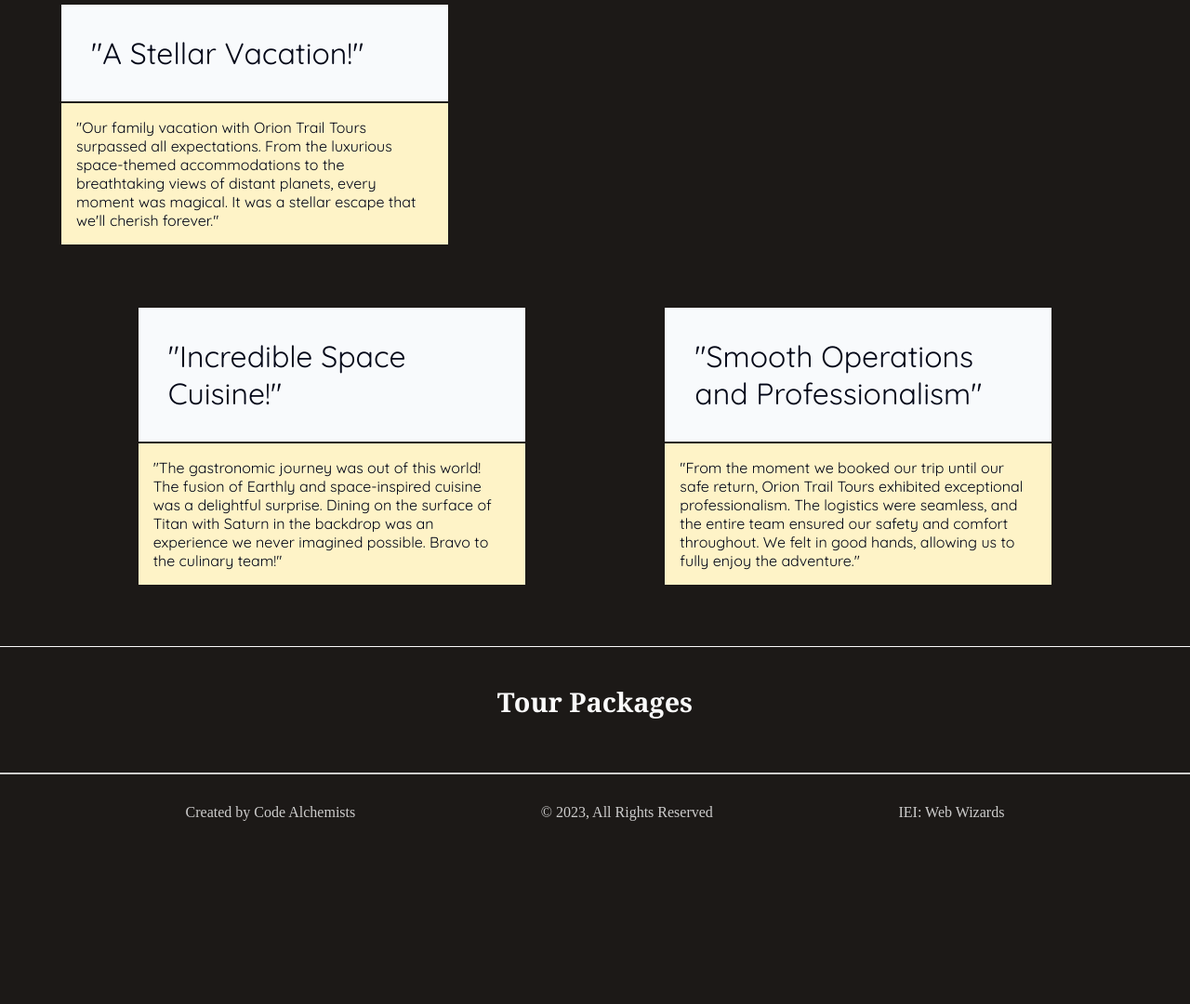
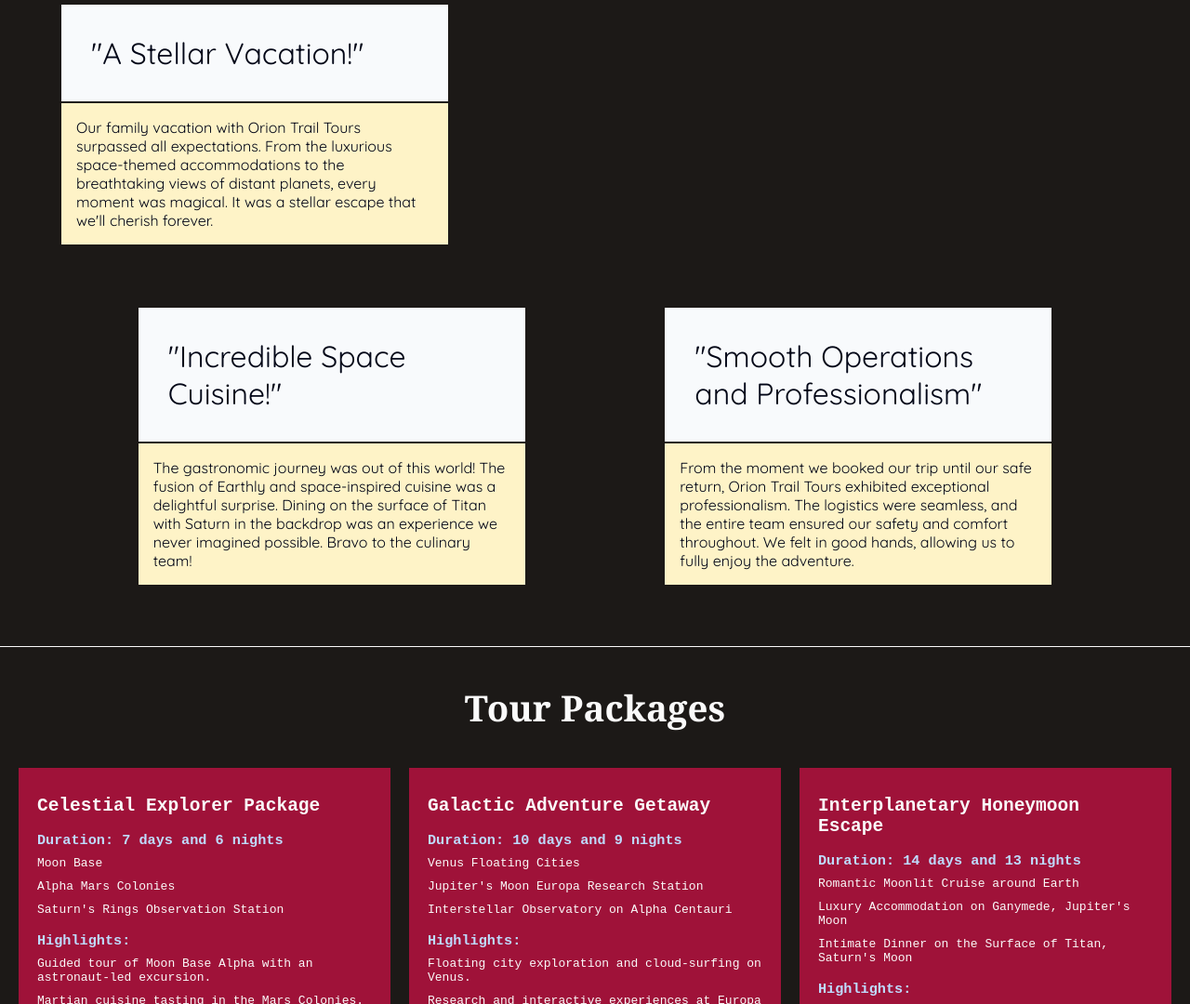
Before and after one commit to cryptocat8/Code-Alchemists-IEI, a plain HTML site: page index.html in a window 1280 px wide. Shown: the part 1720-2800 px from the top of the page at 93% size. Before the commit the page ends 2635 px from the top, so only its background shows below. Drawn offline with nearby package versions, Linux system fonts and the light colour scheme.

Commit message:
tour packages added

```diff
--- a/index.html
+++ b/index.html
@@ -80,26 +80,82 @@
 
         <table>
             <tr><td class="table-header">"A Stellar Vacation!"</td></tr>
-            <td>"Our family vacation with Orion Trail Tours surpassed all expectations. From the luxurious space-themed accommodations to the breathtaking views of distant planets, every moment was magical. It was a stellar escape that we'll cherish forever."</td>
+            <td>Our family vacation with Orion Trail Tours surpassed all expectations. From the luxurious space-themed accommodations to the breathtaking views of distant planets, every moment was magical. It was a stellar escape that we'll cherish forever.</td>
         </table>
 
     </div>
 
     <div class="feedbacks2">
-        <table class="table-part2">
+        <table class="table-part1">
             <tr><td class="table-header">"Incredible Space Cuisine!"</td></tr>
-            <td>"The gastronomic journey was out of this world! The fusion of Earthly and space-inspired cuisine was a delightful surprise. Dining on the surface of Titan with Saturn in the backdrop was an experience we never imagined possible. Bravo to the culinary team!"</td>
+            <td>The gastronomic journey was out of this world! The fusion of Earthly and space-inspired cuisine was a delightful surprise. Dining on the surface of Titan with Saturn in the backdrop was an experience we never imagined possible. Bravo to the culinary team!</td>
         </table>
 
-        <table class="table-part2">
+        <table class="table-part1">
             <tr><td class="table-header">"Smooth Operations and Professionalism"</td></tr>
-            <td>"From the moment we booked our trip until our safe return, Orion Trail Tours exhibited exceptional professionalism. The logistics were seamless, and the entire team ensured our safety and comfort throughout. We felt in good hands, allowing us to fully enjoy the adventure."</td>
+            <td>From the moment we booked our trip until our safe return, Orion Trail Tours exhibited exceptional professionalism. The logistics were seamless, and the entire team ensured our safety and comfort throughout. We felt in good hands, allowing us to fully enjoy the adventure.</td>
         </table>
     </div>
 
-    <div class="tour-section" id="tour-section"><h2>Tour Packages</h2></div>
-    <div class="tour-packages">
+    <div class="tour-section" id="tour-section"><h1>Tour Packages</h1></div>
 
+    <div class="grid-container">
+        <div class="package">
+            <h2>Celestial Explorer Package</h2>
+            <h3>Duration: 7 days and 6 nights</h3>
+            <ul>
+                <li>Moon Base</li>
+                <li>Alpha Mars Colonies</li>
+                <li>Saturn's Rings Observation Station</li>
+            </ul>
+            <div class="highlights">
+                <h3>Highlights:</h3>
+                <ul>
+                    <li>Guided tour of Moon Base Alpha with an astronaut-led excursion.</li>
+                    <li>Martian cuisine tasting in the Mars Colonies.</li>
+                    <li>Stargazing and educational sessions at the Saturn's Rings Observation Station.</li>
+                    <li>Exclusive access to space-themed events and activities.</li>
+                </ul>
+            </div>
+        </div>
+
+        <div class="package">
+            <h2>Galactic Adventure Getaway</h2>
+            <h3>Duration: 10 days and 9 nights</h3>
+            <ul>
+                <li>Venus Floating Cities</li>
+                <li>Jupiter's Moon Europa Research Station</li>
+                <li>Interstellar Observatory on Alpha Centauri</li>
+            </ul>
+            <div class="highlights">
+                <h3>Highlights:</h3>
+                <ul>
+                    <li>Floating city exploration and cloud-surfing on Venus.</li>
+                    <li>Research and interactive experiences at Europa Research Station.</li>
+                    <li>Journey to the stars with a visit to the Interstellar Observatory on Alpha Centauri.</li>
+                    <li>Spacewalk experience for an up-close view of the cosmos.</li>
+                </ul>
+            </div>
+        </div>
+
+        <div class="package">
+            <h2>Interplanetary Honeymoon Escape</h2>
+            <h3>Duration: 14 days and 13 nights</h3>
+            <ul>
+                <li>Romantic Moonlit Cruise around Earth</li>
+                <li>Luxury Accommodation on Ganymede, Jupiter's Moon</li>
+                <li>Intimate Dinner on the Surface of Titan, Saturn's Moon</li>
+            </ul>
+            <div class="highlights">
+                <h3>Highlights:</h3>
+                <ul>
+                    <li>Private moonlit cruise with panoramic views of Earth.</li>
+                    <li>Exclusive stay in a luxury habitat on Ganymede.</li>
+                    <li>Gourmet dinner on the surface of Titan with breathtaking views of Saturn.</li>
+                    <li>Couple's stargazing experience with a personal astronomer.</li>
+                </ul>
+            </div>
+        </div>
     </div>
 
     <footer>
--- a/styles.css
+++ b/styles.css
@@ -2,9 +2,12 @@
     padding: 0;
     margin: 0;
     box-sizing: border-box;
+
+}
+
+body {
     background-color: #1c1917;
     color: #fafafa;
-
 }
 
 img {
@@ -15,6 +18,7 @@ img {
     display: flex;
     padding-top: 1em;
     float: right;
+
 
 }
 
@@ -37,7 +41,7 @@ img {
 .nav-bar li {
     list-style: none;
     padding: 1em 1em;
-
+    color: #fafafa;
     margin-left: 1em;
 
 }
@@ -125,9 +129,50 @@ table td{
     padding-top: 2em;
     font-size: larger;
     font-family: Cambria, Cochin, Georgia, Times, 'Times New Roman', serif;
-    margin-bottom: 3em;
+    margin-bottom: 1em;
+    color: #fafafa;
+}
+
+.grid-container {
+    display: grid;
+    grid-template-columns: repeat(3, 1fr);
+    gap: 20px;
+    padding: 20px;
+}
+
+.package {
+    font-family: monospace;
+    color: #020617;
+    padding: 20px;
+    color: #fafafa;
+    background-color: #9f1239;
 
 }
+
+.package h2 {
+    padding: 0.5em 0;
+}
+
+.package h3 {
+    color: #bfdbfe;
+    padding: 0.5em 0;
+}
+
+.package ul {
+    margin: 0;
+    padding: 0;
+    list-style-type: none;
+}
+
+.package ul li {
+    margin-bottom: 10px;
+}
+
+.highlights {
+    margin-top: 10px;
+
+}
+
 
 footer {
     border-top: 2px solid #fafafa;
```
